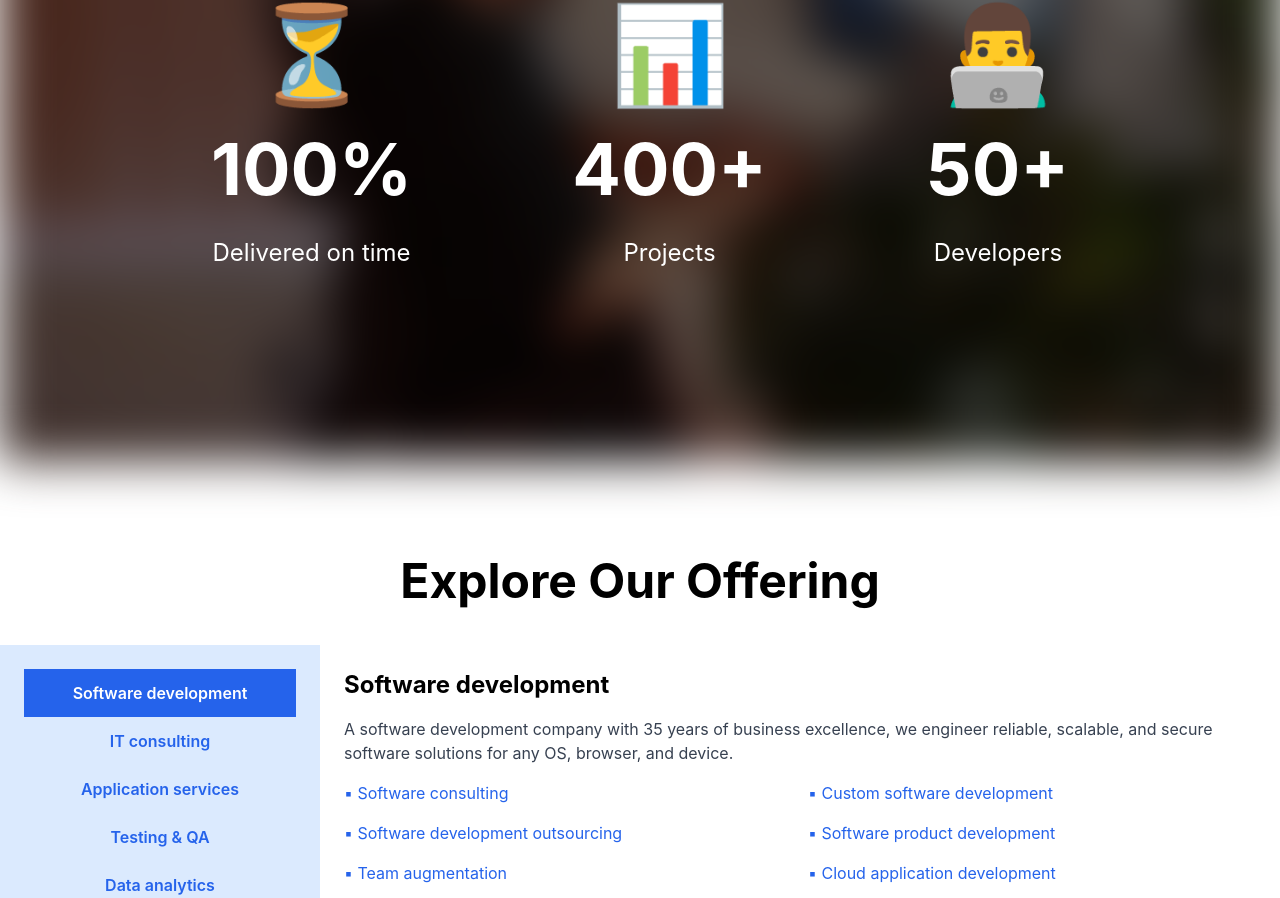
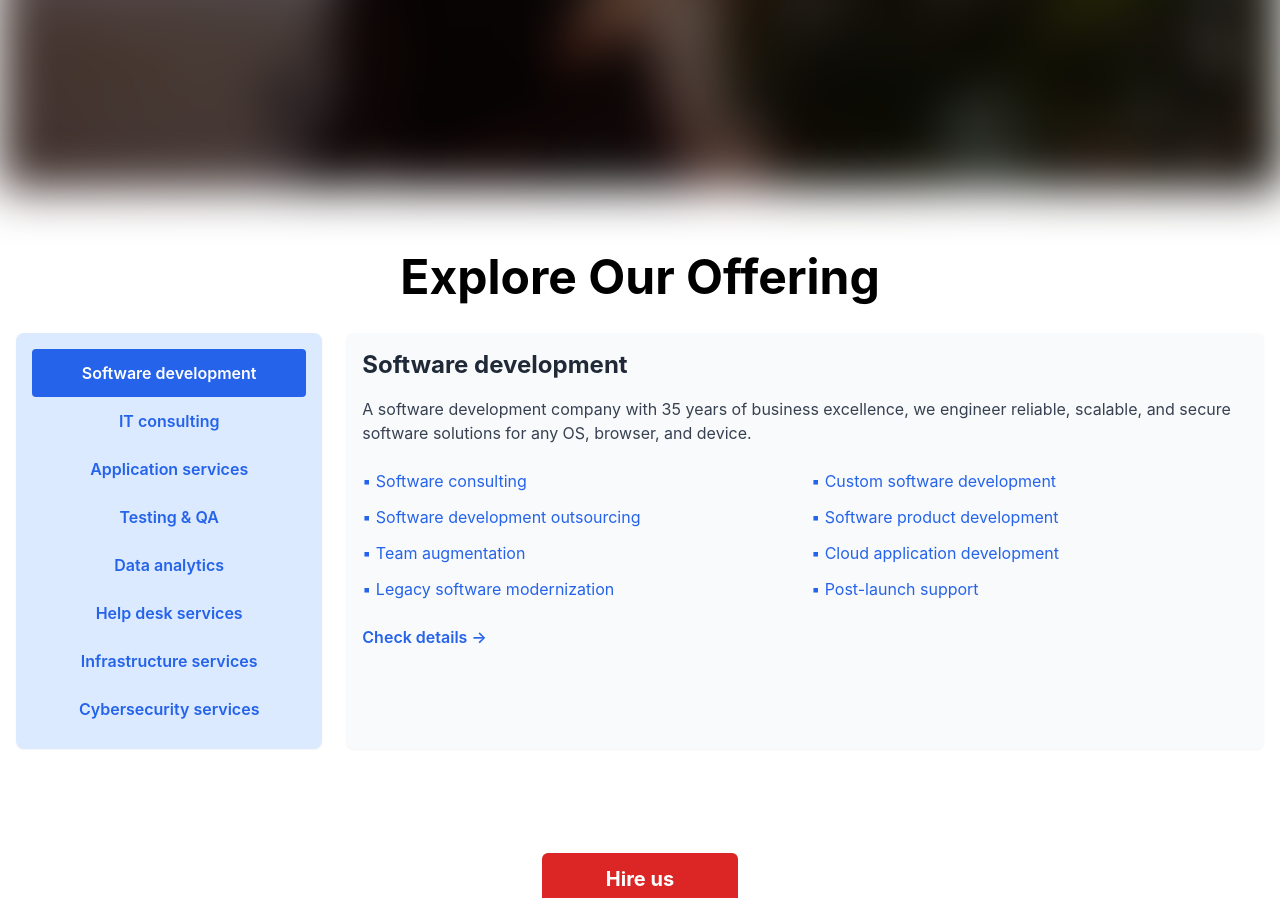
Before and after one commit to DwijNaranje/Build_Intrahelp, a React (Create React App) app: page / in a window 1280 px wide. Shown: the part 1895-2793 px from the top of the page. Built offline with nearby package versions, Linux system fonts and the light colour scheme.

Commit message:
mobile view

```diff
--- a/src/pages/Consultation.js
+++ b/src/pages/Consultation.js
@@ -1,14 +1,17 @@
 import React from "react";
-
 
 const Consultation = () => {
   return (
-    <div className="w-full bg-blue-100 py-16 flex justify-center">
-      <div className="bg-white p-10 shadow-lg rounded-lg w-[80%] flex">
+    <div className="w-full bg-blue-100 py-16 flex justify-center px-4">
+      <div className="bg-white p-6 md:p-10 shadow-lg rounded-lg w-full max-w-6xl flex flex-col md:flex-row">
         {/* Left Side - Form */}
-        <div className="w-2/3 pr-10">
-          <h2 className="text-3xl font-bold text-gray-900">Need a Consultation?</h2>
-          <p className="text-gray-600 mt-2">Drop us a line! We are here to answer your questions 24/7.</p>
+        <div className="md:w-2/3 w-full md:pr-10">
+          <h2 className="text-2xl md:text-3xl font-bold text-gray-900">
+            Need a Consultation?
+          </h2>
+          <p className="text-gray-600 mt-2">
+            Drop us a line! We are here to answer your questions 24/7.
+          </p>
 
           <textarea
             className="w-full border p-3 mt-4 rounded-lg focus:outline-none"
@@ -17,18 +20,37 @@ const Consultation = () => {
           ></textarea>
 
           <div className="text-sm text-blue-600 mt-2">
-            <span className="cursor-pointer">📎 Drag and drop</span> or <span className="underline cursor-pointer">browse</span> to upload your file(s)
+            <span className="cursor-pointer">📎 Drag and drop</span> or{" "}
+            <span className="underline cursor-pointer">browse</span> to upload
+            your file(s)
           </div>
 
-          <div className="grid grid-cols-2 gap-4 mt-4">
-            <input type="text" placeholder="Full name" className="border p-3 rounded-lg w-full focus:outline-none" />
-            <input type="text" placeholder="Company" className="border p-3 rounded-lg w-full focus:outline-none" />
+          <div className="grid grid-cols-1 md:grid-cols-2 gap-4 mt-4">
+            <input
+              type="text"
+              placeholder="Full name"
+              className="border p-3 rounded-lg w-full focus:outline-none"
+            />
+            <input
+              type="text"
+              placeholder="Company"
+              className="border p-3 rounded-lg w-full focus:outline-none"
+            />
           </div>
 
-          <div className="grid grid-cols-2 gap-4 mt-4">
-            <input type="email" placeholder="Work email" className="border p-3 rounded-lg w-full focus:outline-none" />
+          <div className="grid grid-cols-1 md:grid-cols-2 gap-4 mt-4">
+            <input
+              type="email"
+              placeholder="Work email"
+              className="border p-3 rounded-lg w-full focus:outline-none"
+            />
             <div className="flex border rounded-lg p-3 items-center">
-              <span className="mr-2">🇮🇳</span> <input type="text" placeholder="+91 00000 00000" className="focus:outline-none w-full" />
+              <span className="mr-2">🇮🇳</span>
+              <input
+                type="text"
+                placeholder="+91 00000 00000"
+                className="focus:outline-none w-full"
+              />
             </div>
           </div>
 
@@ -38,8 +60,10 @@ const Consultation = () => {
         </div>
 
         {/* Right Side - Contact Options */}
-        <div className="w-1/3 border-l pl-10">
-          <h3 className="text-lg font-semibold text-gray-900">Get in touch instantly</h3>
+        <div className="md:w-1/3 w-full mt-10 md:mt-0 border-t md:border-t-0 md:border-l md:pl-10 pt-6 md:pt-0">
+          <h3 className="text-lg font-semibold text-gray-900">
+            Get in touch instantly
+          </h3>
           <div className="mt-2 space-y-2 text-blue-600">
             <p className="cursor-pointer">📞 Call us</p>
             <p className="cursor-pointer">📧 Email us</p>
@@ -47,16 +71,19 @@ const Consultation = () => {
             <p className="cursor-pointer">📡 Live chat</p>
           </div>
 
-          <h3 className="text-lg font-semibold text-gray-900 mt-6">For journalists</h3>
-          <p className="text-blue-600 cursor-pointer mt-2">📰 Get unique insights</p>
+          <h3 className="text-lg font-semibold text-gray-900 mt-6">
+            For journalists
+          </h3>
+          <p className="text-blue-600 cursor-pointer mt-2">
+            📰 Get unique insights
+          </p>
 
-          <h3 className="text-lg font-semibold text-gray-900 mt-6">Join our team</h3>
+          <h3 className="text-lg font-semibold text-gray-900 mt-6">
+            Join our team
+          </h3>
           <p className="text-blue-600 cursor-pointer mt-2">📂 Upload your CV</p>
 
-          {/* Illustration */}
-          <div className="mt-8 flex justify-end">
-          <img src="/assets/Hello_Image.svg" alt="Illustration" className="w-32" />
-          </div>
+
         </div>
       </div>
     </div>
--- a/src/pages/ExploreOurOffering.js
+++ b/src/pages/ExploreOurOffering.js
@@ -64,17 +64,20 @@ const ExploreOurOffering = () => {
   const [activeIndex, setActiveIndex] = useState(0);
 
   return (
-    <div className="w-full py-24 bg-white text-center">
-      <h2 className="text-5xl font-bold text-black">Explore Our Offering</h2>
-      <div className="max-w-7xl mx-auto mt-10 flex">
+    <div className="w-full py-16 px-4 bg-white text-center">
+      <h2 className="text-3xl md:text-5xl font-bold text-black mb-8">Explore Our Offering</h2>
+
+      <div className="max-w-7xl mx-auto flex flex-col md:flex-row gap-6">
         {/* Left side navigation */}
-        <div className="w-1/4 bg-blue-100 p-6">
+        <div className="md:w-1/4 w-full bg-blue-100 p-4 rounded-lg shadow-sm">
           {offerings.map((item, index) => (
             <div
               key={index}
-              className={`p-3 font-semibold cursor-pointer transition ${
-    index === activeIndex ? "bg-blue-600 text-white" : "text-blue-600 hover:bg-blue-200"
-  }`}
+              className={`p-3 font-semibold cursor-pointer rounded transition ${
+                index === activeIndex
+                  ? "bg-blue-600 text-white"
+                  : "text-blue-600 hover:bg-blue-200"
+              }`}
               onClick={() => setActiveIndex(index)}
             >
               {item.title}
@@ -83,15 +86,28 @@ const ExploreOurOffering = () => {
         </div>
 
         {/* Right side content */}
-        <div className="w-3/4 p-6 text-left">
-          <h3 className="text-2xl font-bold">{offerings[activeIndex].title}</h3>
+        <div className="md:w-3/4 w-full p-4 text-left bg-gray-50 rounded-lg shadow-sm">
+          <h3 className="text-2xl font-bold text-gray-800">{offerings[activeIndex].title}</h3>
           <p className="mt-4 text-gray-700">{offerings[activeIndex].description}</p>
-          <div className="mt-4 grid grid-cols-2 gap-4 text-blue-600">
+
+          <div className="mt-6 grid grid-cols-1 sm:grid-cols-2 gap-3 text-blue-600">
             {offerings[activeIndex].links.map((link, index) => (
-              <a key={index} href="#" className="hover:underline">▪ {link}</a>
+              <button
+                key={index}
+                onClick={() => console.log(`${link} clicked`)}
+                className="text-left hover:underline"
+              >
+                ▪ {link}
+              </button>
             ))}
           </div>
-          <a href="#" className="text-blue-600 font-semibold mt-4 inline-block hover:underline">Check details →</a>
+
+          <button
+            onClick={() => console.log("Check details clicked")}
+            className="text-blue-600 font-semibold mt-6 inline-block hover:underline"
+          >
+            Check details →
+          </button>
         </div>
       </div>
     </div>
--- a/src/pages/Home.js
+++ b/src/pages/Home.js
@@ -23,22 +23,22 @@ const Home = () => (
       </div>
     </div>
 
-    {/* Why Choose Us Section */}
-    <div className="w-full py-48 bg-gray-50 text-center">
+    {/* === Why Choose Us Section === */}
+<div className="w-full py-24 bg-gray-50 text-center px-4">
   <div className="max-w-6xl mx-auto">
-        <h2 className="text-5xl font-bold text-black">Why choose us?</h2>
-        <p className="text-xl text-blue-600 mb-32">Advantages</p>
+    <h2 className="text-3xl md:text-5xl font-bold text-black">Why choose us?</h2>
+    <p className="text-lg md:text-xl text-blue-600 mb-12">Advantages</p>
 
-        <div className="mt-20 flex justify-between items-center w-full max-w-6xl mx-auto">
+    <div className="mt-10 flex flex-col md:flex-row justify-between items-center gap-10 md:gap-4">
       {[
-            { icon: <FaChartLine className="text-blue-600 text-6xl" />, text: "Business approach to development" },
-            { icon: <FaGlobe className="text-blue-600 text-6xl" />, text: "Advanced 16 years Fintech Expertise" },
-            { icon: <FaAward className="text-blue-600 text-6xl" />, text: <>Lifetime Code <br /> Warranty</> },
-            { icon: <FaTrophy className="text-blue-600 text-6xl" />, text: "Enhanced business value of products" },
+        { icon: <FaChartLine className="text-blue-600 text-5xl md:text-6xl" />, text: "Business approach to development" },
+        { icon: <FaGlobe className="text-blue-600 text-5xl md:text-6xl" />, text: "Advanced 16 years Fintech Expertise" },
+        { icon: <FaAward className="text-blue-600 text-5xl md:text-6xl" />, text: <>Lifetime Code <br /> Warranty</> },
+        { icon: <FaTrophy className="text-blue-600 text-5xl md:text-6xl" />, text: "Enhanced business value of products" },
       ].map((item, index) => (
-            <div key={index} className="flex flex-col items-center w-1/4 text-center px-4">
+        <div key={index} className="w-full md:w-1/4 flex flex-col items-center text-center px-4">
           {item.icon}
-              <p className="text-lg font-semibold mt-4">{item.text}</p>
+          <p className="text-base md:text-lg font-semibold mt-4">{item.text}</p>
         </div>
       ))}
     </div>
```
Lines whose indentation alone changed are shown as unchanged.
